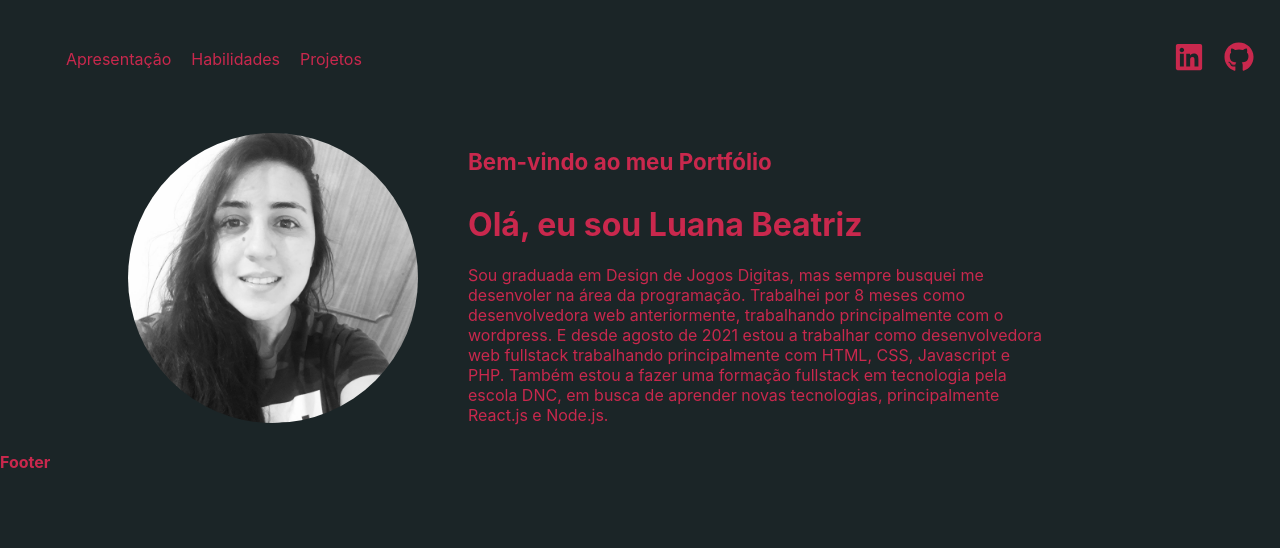
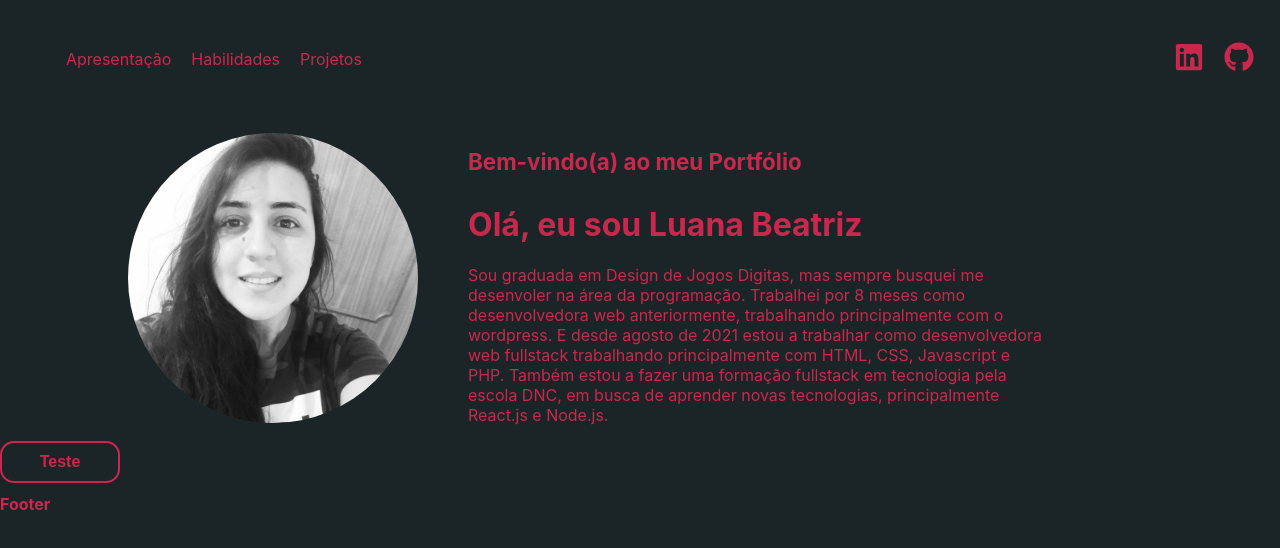
Before and after one commit to lubias/portfolio, a React (Create React App) app: page / in a window 1280 px wide. Shown: the top 548 px of the page. Built offline with nearby package versions, Linux system fonts and the light colour scheme.

Commit message:
Criado componente de botão

```diff
--- /dev/null
+++ b/src/components/ButtonRed/ButtonRed.js
@@ -0,0 +1,10 @@
+import React from 'react'
+import "./index.scss";
+
+function ButtonRed({ text, link }) {
+  return (
+    <a href={link} target='_blank'><button className='Button'>{text}</button></a>
+  )
+}
+
+export default ButtonRed;
--- /dev/null
+++ b/src/components/ButtonRed/index.scss
@@ -0,0 +1,17 @@
+.Button{
+    border: 2px solid #c9284e;
+    color: #c9284e;
+    padding: 10px;
+    border-radius: 14px;
+    font-weight: bolder;
+    cursor: pointer;
+    width: 120px;
+}
+
+.Button:hover{
+    //background-color: #D96882;
+    color: #FFFFFF;
+    transform: translateY(-7px);
+    transition-duration: 0.5s;
+    border: 2px solid #FFFFFF;
+}
--- a/src/components/Presentation/Presentation.js
+++ b/src/components/Presentation/Presentation.js
@@ -8,7 +8,7 @@ function Presentation() {
         <img src="images/foto_perfil.jpg" />
       </div>
       <div>
-        <h4>Bem-vindo ao meu Portfólio</h4>
+        <h4>Bem-vindo(a) ao meu Portfólio</h4>
         <h1>Olá, eu sou Luana Beatriz</h1>
         <p>
           Sou graduada em Design de Jogos Digitas, mas sempre busquei me <br />
--- a/src/components/Projects/Projects.js
+++ b/src/components/Projects/Projects.js
@@ -1,7 +1,8 @@
 import React from "react";
+import ButtonRed from "../ButtonRed/ButtonRed";
 
 function Projects() {
-  return <div id="Projects"></div>;
+  return <ButtonRed text="Teste" link="https://github.com/lubias"/>;
 }
 
 export default Projects;
```
